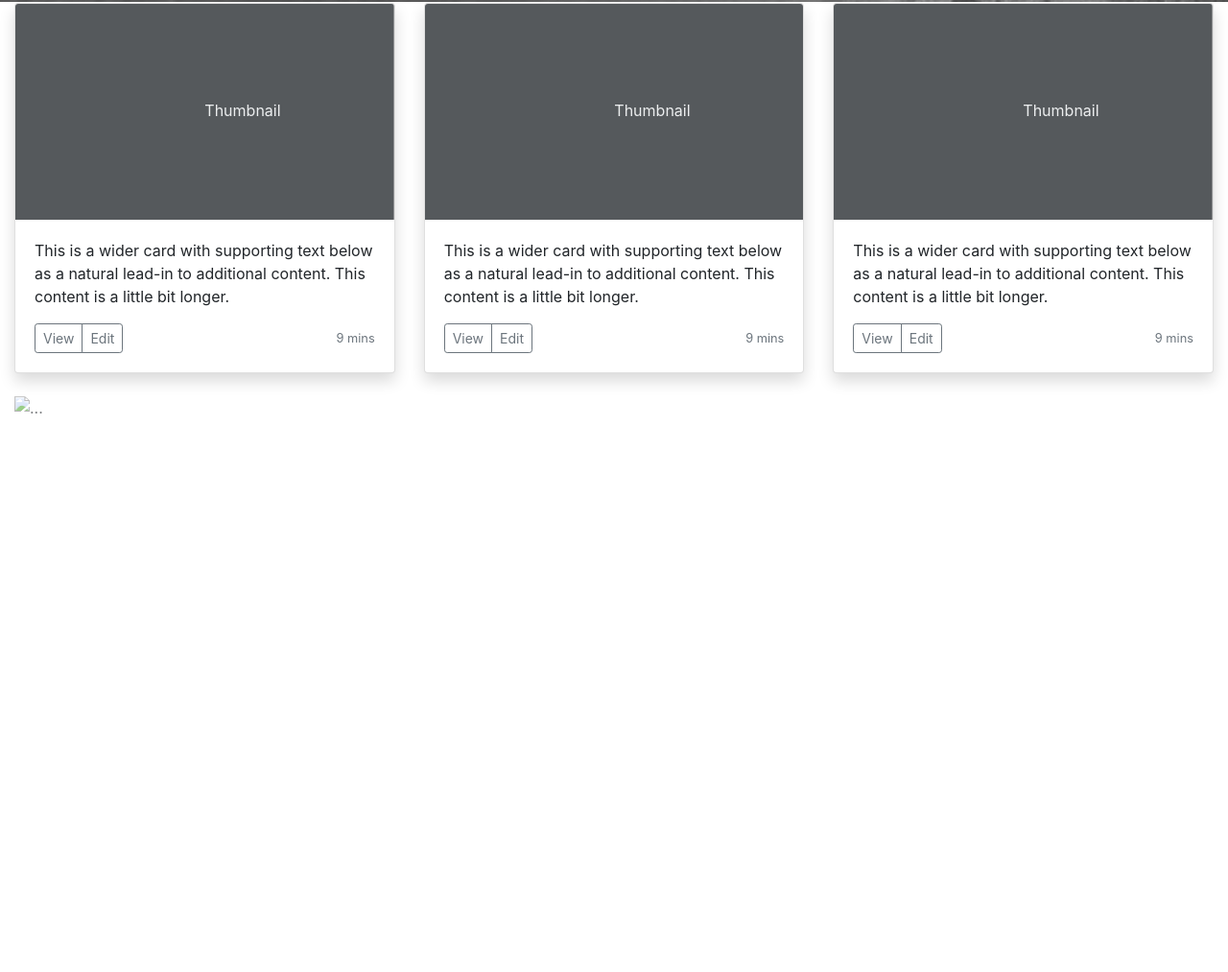
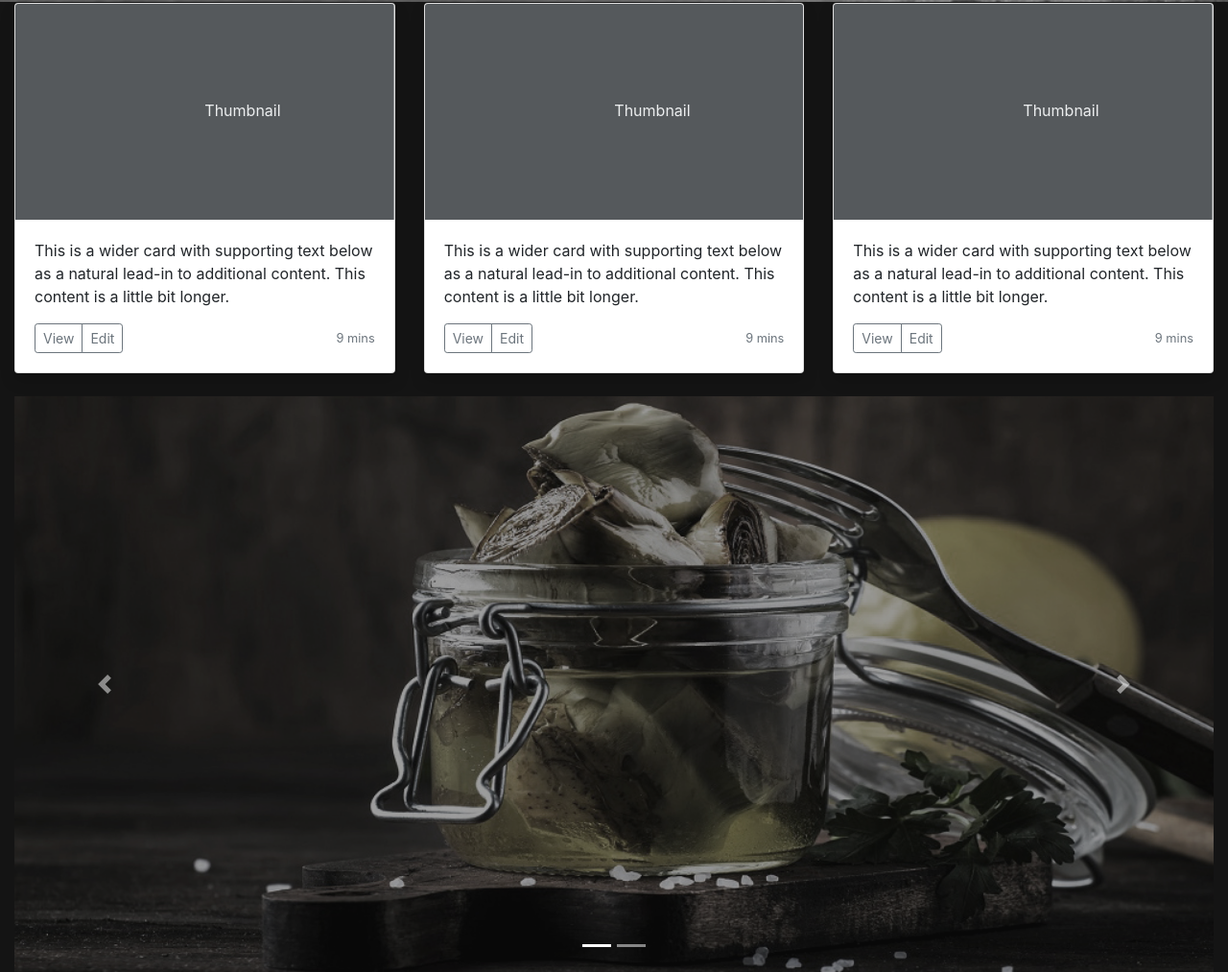
Before and after one commit to manurhcp/bardoDiazProyectoFinal, a website: page index.html in a window 1280 px wide. Shown: the part 637-1650 px from the top of the page at 96% size. Before the commit the page ends 1074 px from the top, so only its background shows below. Drawn offline with nearby package versions, Linux system fonts and the light colour scheme.

Commit message:
se agrega carrousel al main

```diff
--- a/index.html
+++ b/index.html
@@ -81,7 +81,7 @@
                     </div>
                 </div>
                 <div class="col-lg-4 col-xs-12">
-                    <div class="card mb-4 shadow">
+                    <div class="card mb-6 shadow">
                         <svg class="bd-placeholder-img card-img-top" width="100%" height="225" xmlns="http://www.w3.org/2000/svg" role="img" aria-label="Placeholder: Thumbnail" preserveAspectRatio="xMidYMid slice" focusable="false"><title>Placeholder</title><rect width="100%" height="100%" fill="#55595c"></rect><text x="50%" y="50%" fill="#eceeef" dy=".3em">Thumbnail</text></svg>
 
                         <div class="card-body">
@@ -99,23 +99,26 @@
             </div>
             <div class="row">
                 <div class="col-lg-12 col xs-12">
-                    <div id="carouselExampleControls" class="carousel slide" data-ride="carousel">
+                    <div id="carouselExampleIndicators" class="carousel slide" data-ride="carousel">
+                        <ol class="carousel-indicators">
+                            <li data-target="#carouselExampleIndicators" data-slide-to="0" class="active"></li>
+                            <li data-target="#carouselExampleIndicators" data-slide-to="1"></li>
+
+                        </ol>
                         <div class="carousel-inner">
                             <div class="carousel-item active">
-                            <img src="..." class="d-block w-100" alt="...">
+                                <img src="assets/img/conservas.jpg" class="d-block w-100" alt="...">
                             </div>
                             <div class="carousel-item">
-                            <img src="..." class="d-block w-100" alt="...">
+                                <img src="assets/img/panesCarrousel.jpg" class="d-block w-100" alt="...">
                             </div>
-                          <div class="carousel-item">
-                            <img src="..." class="d-block w-100" alt="...">
+
                         </div>
-                        </div>
-                        <a class="carousel-control-prev" href="#carouselExampleControls" role="button" data-slide="prev">
+                            <a class="carousel-control-prev" href="#carouselExampleIndicators" role="button" data-slide="prev">
                                 <span class="carousel-control-prev-icon" aria-hidden="true"></span>
                                 <span class="sr-only">Previous</span>
                             </a>
-                        <a class="carousel-control-next" href="#carouselExampleControls" role="button" data-slide="next">
+                            <a class="carousel-control-next" href="#carouselExampleIndicators" role="button" data-slide="next">
                                 <span class="carousel-control-next-icon" aria-hidden="true"></span>
                                 <span class="sr-only">Next</span>
                             </a>
--- a/scss/_header.scss
+++ b/scss/_header.scss
@@ -1,7 +1,7 @@
 
 body{
 
-    background-color: rgba(255, 255, 255, 0.952);
+    background-color: rgba(12, 12, 12, 0.966);
 }
 
 
```
Also changed, not shown: assets/img/conservas.jpg (added), assets/img/conservas2.jpg (added), assets/img/panesCarrousel.jpg (added), css/estilo.css. Lines whose indentation alone changed are shown as unchanged.
